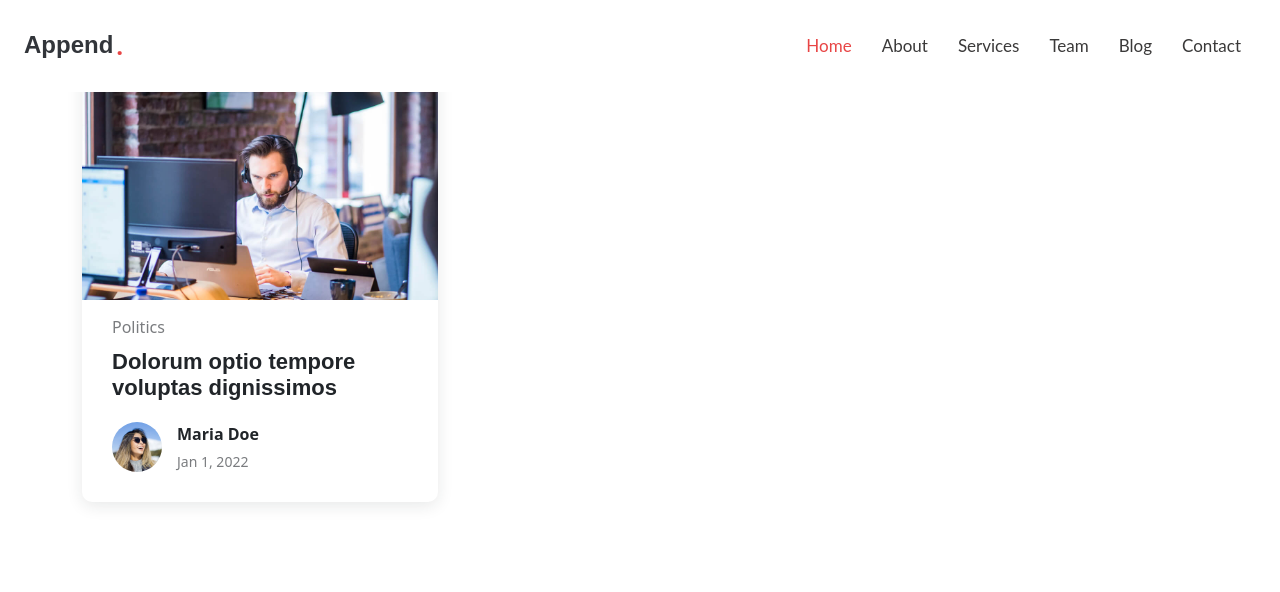
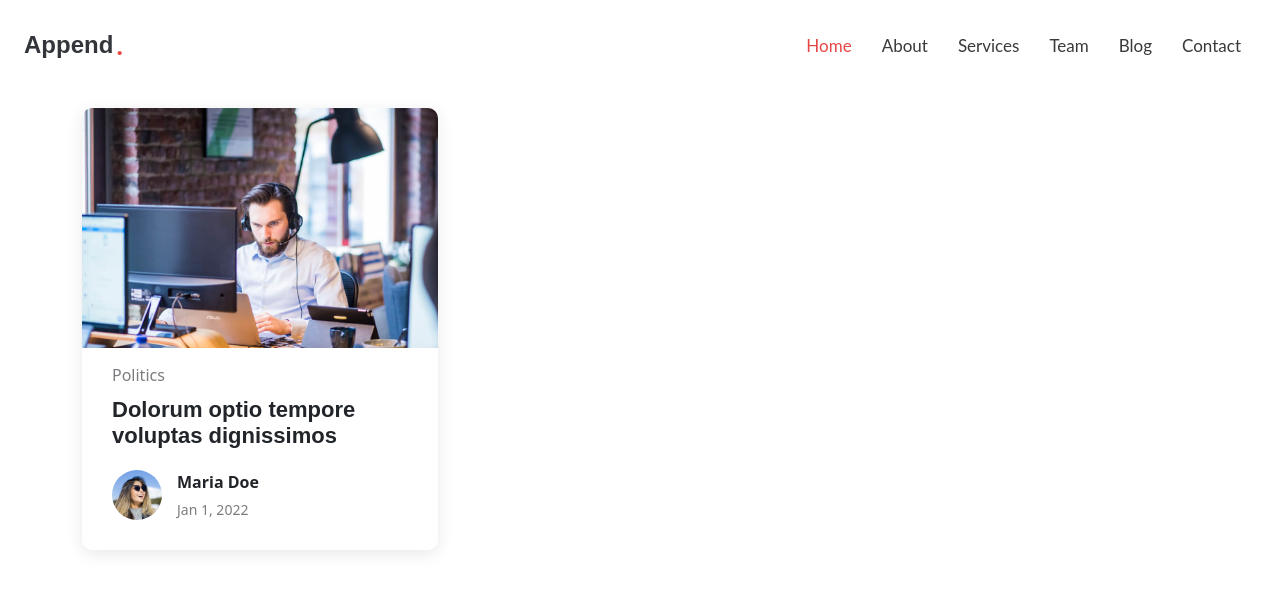
Before and after one commit to javadhaditaghi/react-daily-exercises-3rd-proj, a React (Vite) app: page /Blog/1 in a window 1280 px wide. Shown: the top 592 px of the page. Built offline with nearby package versions, Linux system fonts and the light colour scheme.

Commit message:
Add some styling modifications

```diff
--- a/src/assets/Blog/SingleBlog.jsx
+++ b/src/assets/Blog/SingleBlog.jsx
@@ -18,7 +18,7 @@ const SingleBlog = () => {
 
 
     return (
-        <section id="blog" className="blog">
+        <section id="blog" className="blog mt-5">
 
             <Container data-aos="fade-up" data-aos-delay="100">
 
```
